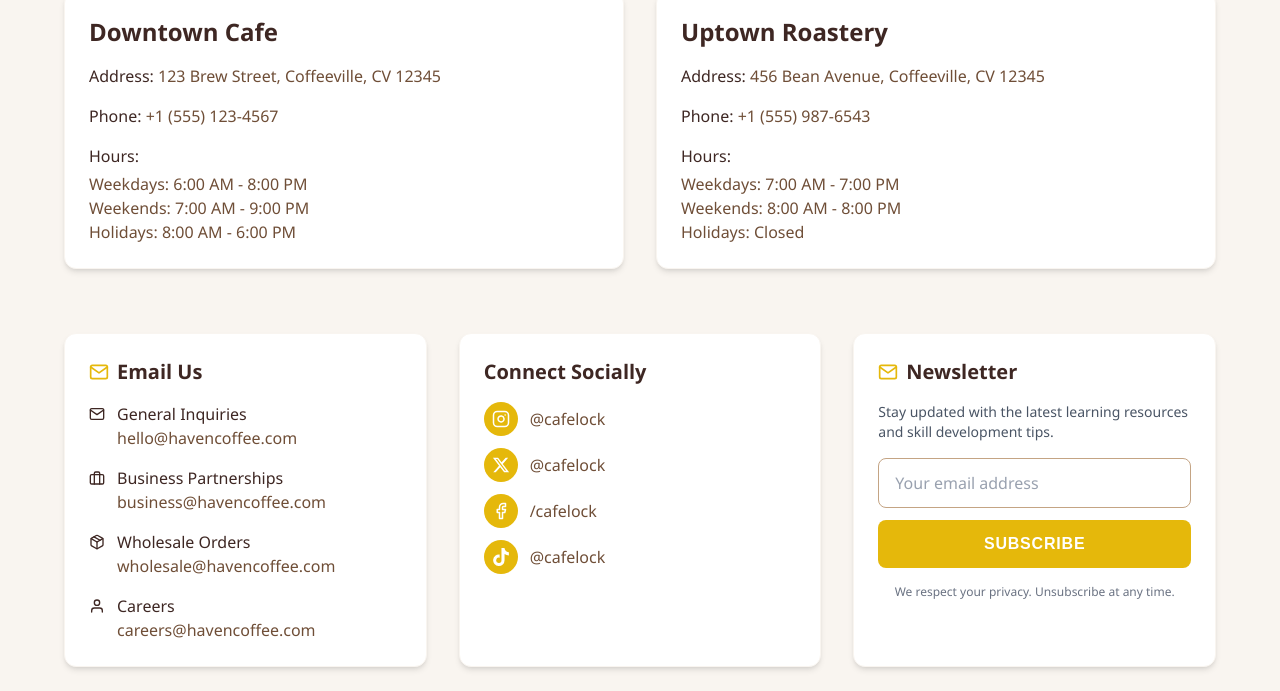
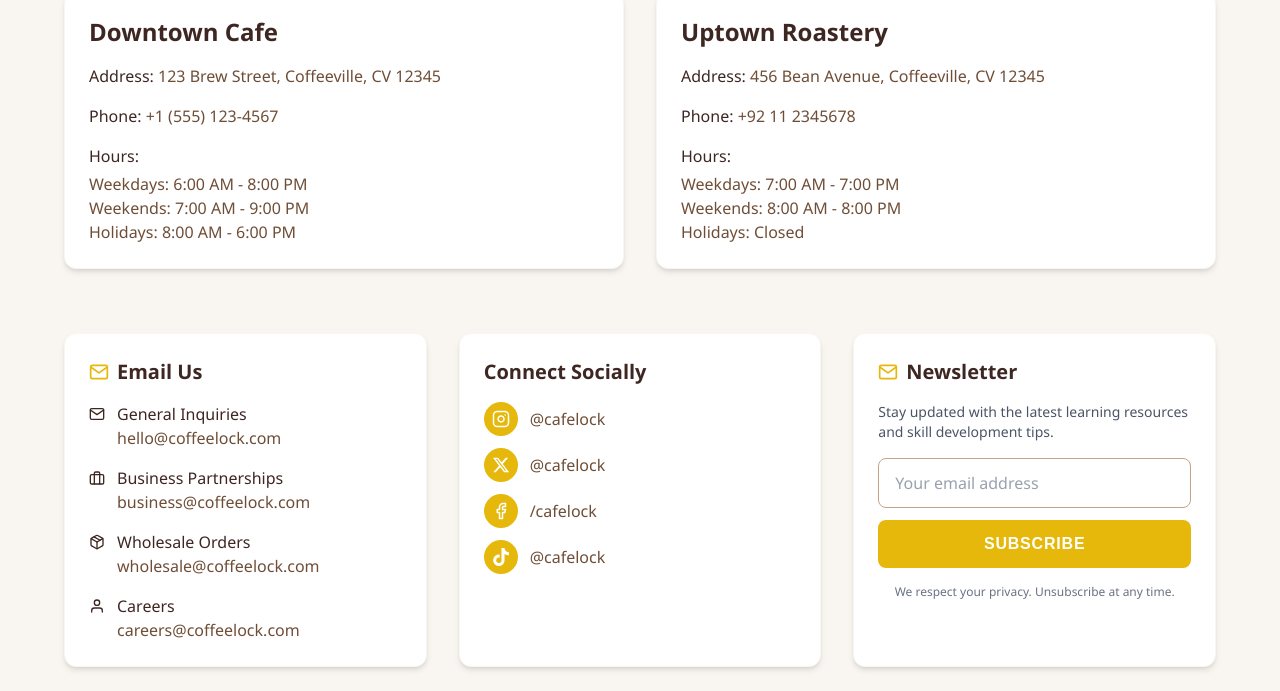
Before and after one commit to ZayanMustafa/coffeeshop, a Next.js app: page /contact in a window 1280 px wide. Shown: the part 261-952 px from the top of the page. Built offline with nearby package versions, Linux system fonts and the light colour scheme.

Commit message:
Constant Page

```diff
--- a/src/constant/Contact.js
+++ b/src/constant/Contact.js
@@ -20,7 +20,7 @@ export const CONTACT_INFO = {
     {
       name: "Uptown Roastery",
       address: "456 Bean Avenue, Coffeeville, CV 12345",
-      phone: "+1 (555) 987-6543",
+      phone: "+92 11 2345678",
       hours: {
         weekdays: "7:00 AM - 7:00 PM",
         weekends: "8:00 AM - 8:00 PM",
@@ -32,13 +32,13 @@ export const CONTACT_INFO = {
       }
     }
   ],
-  email: "hello@havencoffee.com",
+  email: "hello@coffeelock.com",
   socialMedia: {
-    instagram: "https://instagram.com/havencoffee",
-    twitter: "https://twitter.com/havencoffee",
-    facebook: "https://facebook.com/havencoffee"
+    instagram: "https://instagram.com/coffeelock",
+    twitter: "https://twitter.com/coffeelock",
+    facebook: "https://facebook.com/coffeelock"
   },
-  businessInquiries: "business@havencoffee.com",
-  wholesaleContact: "wholesale@havencoffee.com",
-  careersEmail: "careers@havencoffee.com"
+  businessInquiries: "business@coffeelock.com",
+  wholesaleContact: "wholesale@coffeelock.com",
+  careersEmail: "careers@coffeelock.com"
 };
```
